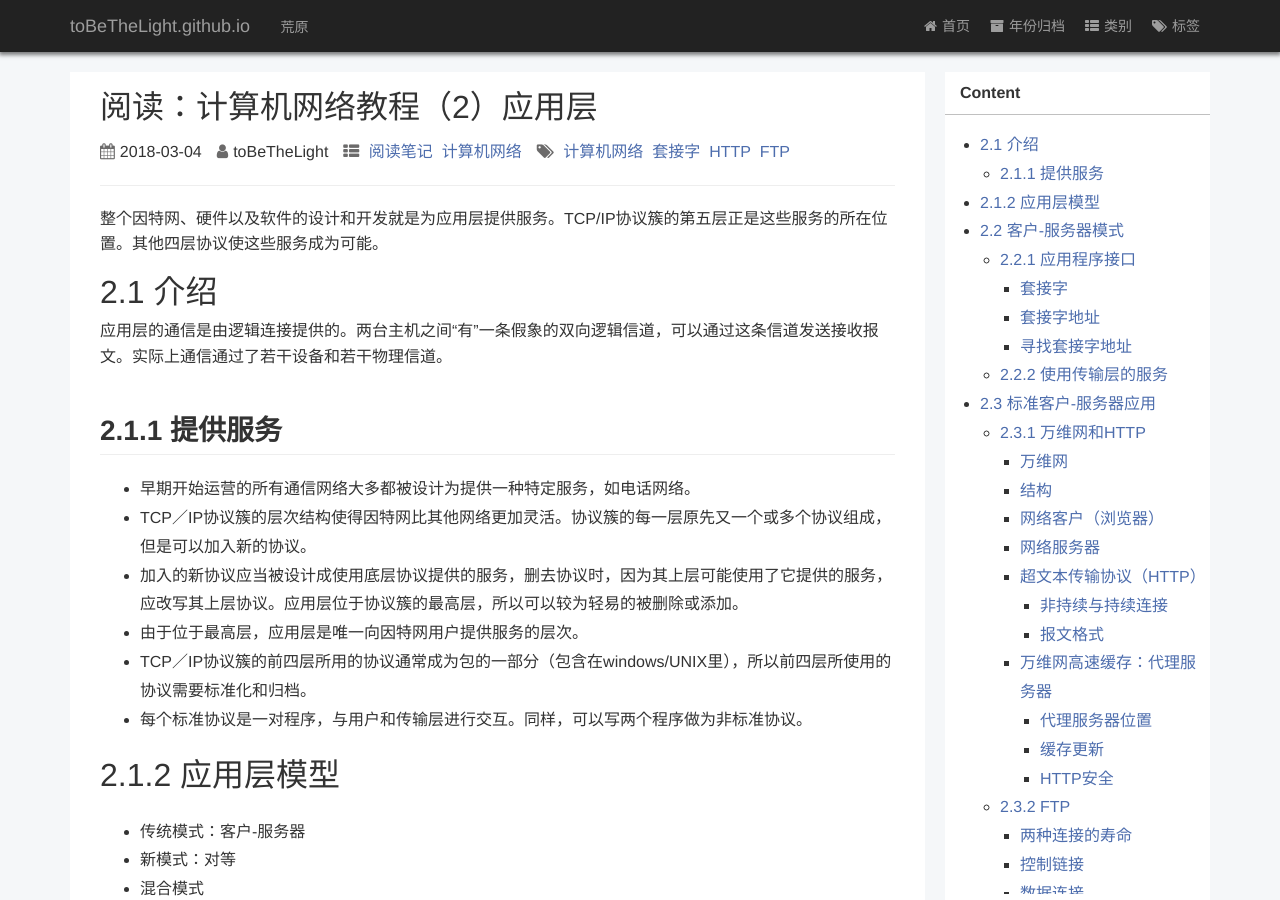
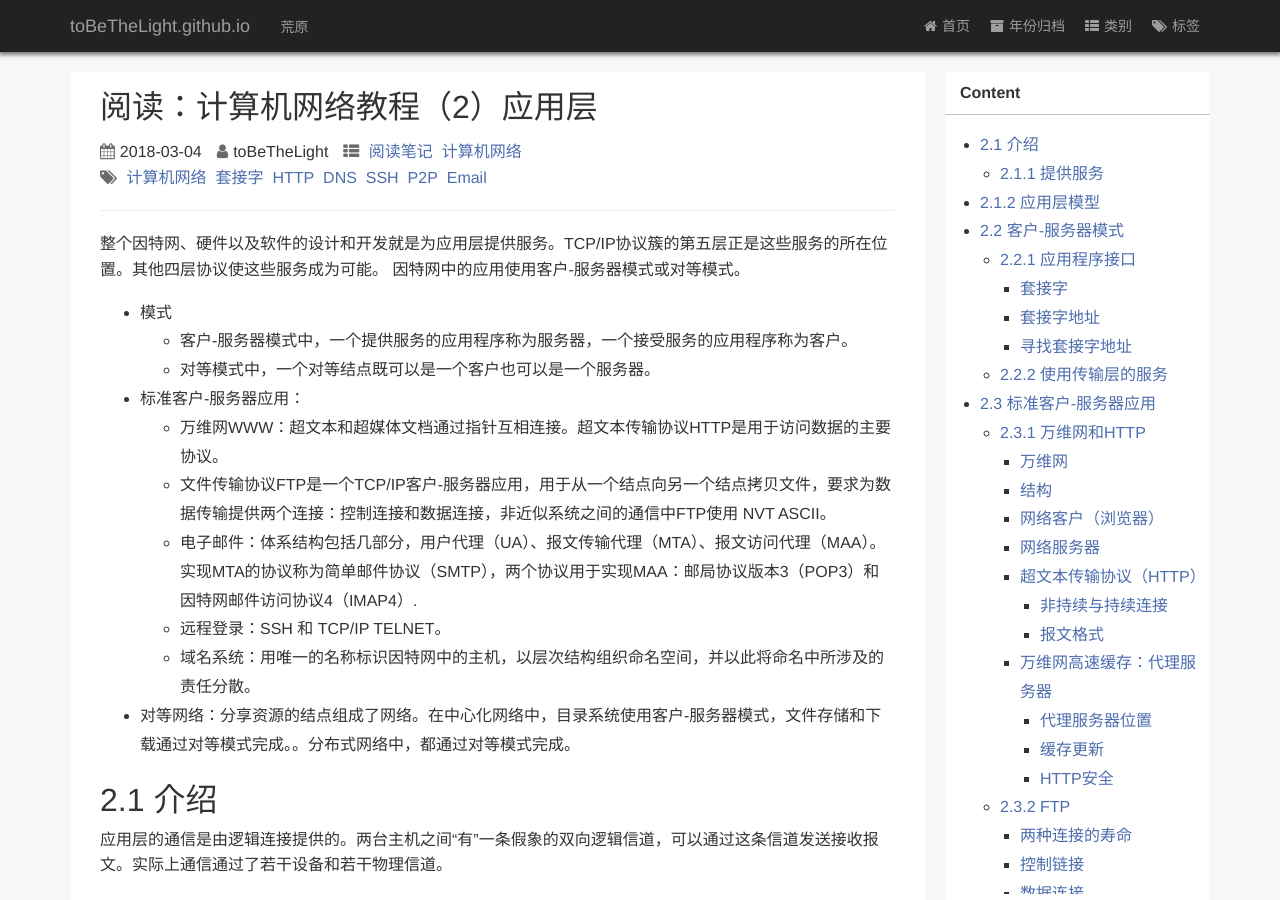
Before and after one commit to toBeTheLight/toBeTheLight.github.io, a Jekyll site: the page built from _posts/2018-03-04-计算机网络教程2 应用层.md, in a window 1280 px wide and 900 px high. Built offline with Jekyll 4.4.1, drawn with Linux system fonts in a browser that asks for light colours; a style sheet for code colours, icons or effects is not loaded.

Commit message:
update: 计算机网络教程2 应用层 完成

```diff
--- a/_posts/2018-03-04-计算机网络教程2 应用层.md
+++ b/_posts/2018-03-04-计算机网络教程2 应用层.md
@@ -2,13 +2,24 @@
 layout: post
 title:  "阅读：计算机网络教程（2）应用层"
 categories: 阅读笔记 计算机网络
-tags:  计算机网络 套接字 HTTP FTP
+tags:  计算机网络 套接字 HTTP DNS SSH P2P Email
 author: toBeTheLight
 ---
 
 * content
 {:toc}
 整个因特网、硬件以及软件的设计和开发就是为应用层提供服务。TCP/IP协议簇的第五层正是这些服务的所在位置。其他四层协议使这些服务成为可能。
+因特网中的应用使用客户-服务器模式或对等模式。
+* 模式
+    * 客户-服务器模式中，一个提供服务的应用程序称为服务器，一个接受服务的应用程序称为客户。
+    * 对等模式中，一个对等结点既可以是一个客户也可以是一个服务器。
+* 标准客户-服务器应用：
+    * 万维网WWW：超文本和超媒体文档通过指针互相连接。超文本传输协议HTTP是用于访问数据的主要协议。
+    * 文件传输协议FTP是一个TCP/IP客户-服务器应用，用于从一个结点向另一个结点拷贝文件，要求为数据传输提供两个连接：控制连接和数据连接，非近似系统之间的通信中FTP使用 NVT ASCII。
+    * 电子邮件：体系结构包括几部分，用户代理（UA）、报文传输代理（MTA）、报文访问代理（MAA）。实现MTA的协议称为简单邮件协议（SMTP），两个协议用于实现MAA：邮局协议版本3（POP3）和因特网邮件访问协议4（IMAP4）.
+    * 远程登录：SSH 和 TCP/IP TELNET。
+    * 域名系统：用唯一的名称标识因特网中的主机，以层次结构组织命名空间，并以此将命名中所涉及的责任分散。
+* 对等网络：分享资源的结点组成了网络。在中心化网络中，目录系统使用客户-服务器模式，文件存储和下载通过对等模式完成。。分布式网络中，都通过对等模式完成。
 
 
 
```
